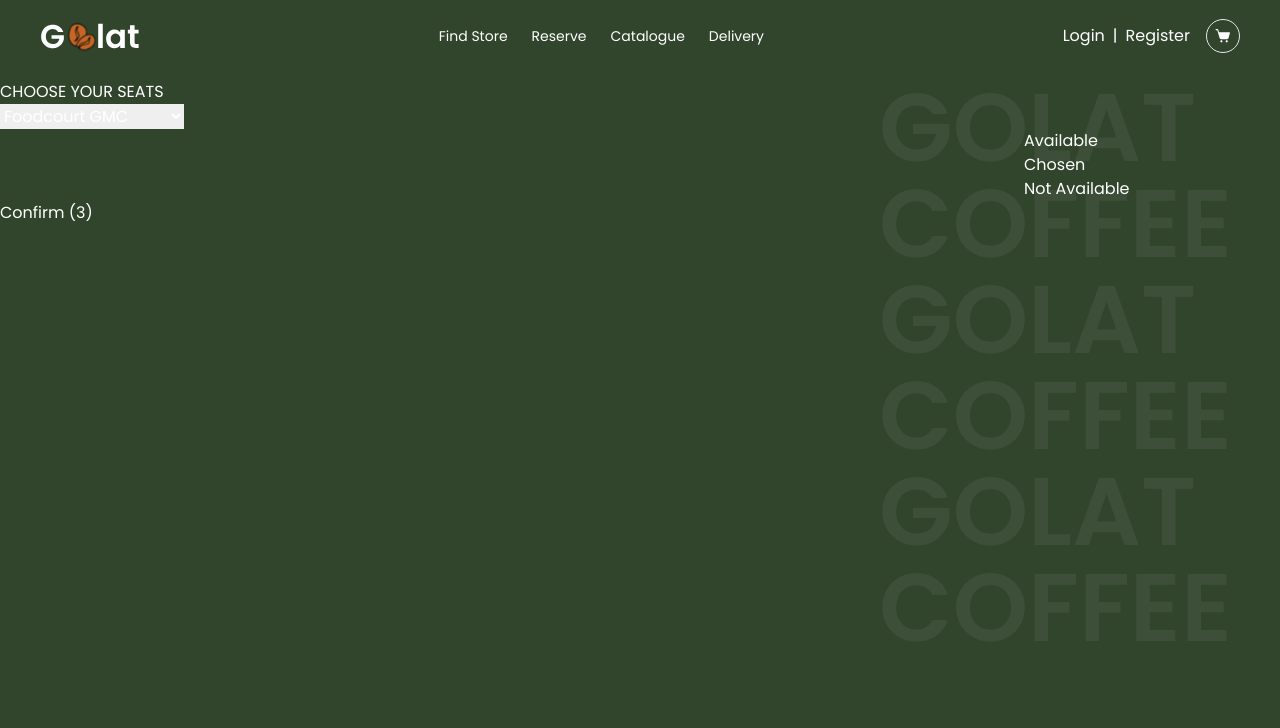
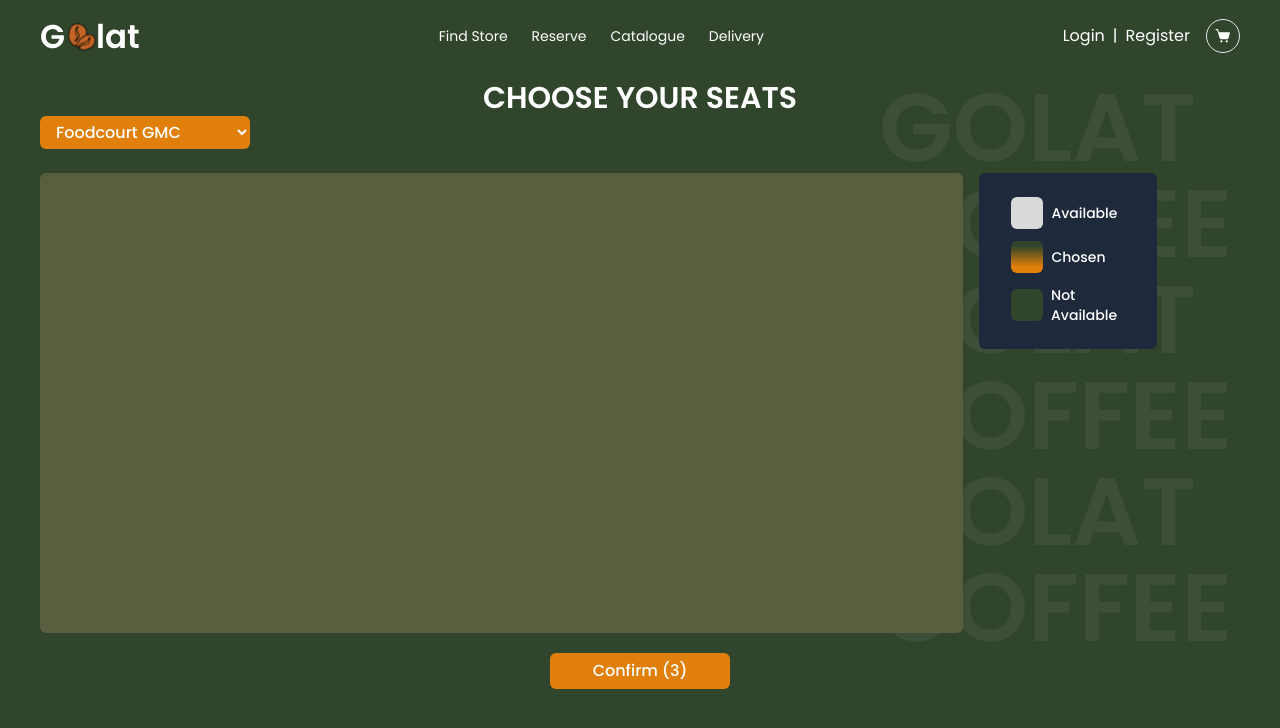
Before and after one commit to hadhaz/golat-cafe, a Next.js app: page /reserve in a window 1280 px wide. Shown: the top 728 px of the page. Built offline with nearby package versions, Linux system fonts and the light colour scheme.

Commit message:
add reserve page

```diff
--- a/pages/reserve.js
+++ b/pages/reserve.js
@@ -13,31 +13,37 @@
         <link rel='icon' href='/coffee.ico' />
       </Head>
       <Navbar />
-      <main className='pt-20 mx-auto max-w-7xl'>
-        <h1>CHOOSE YOUR SEATS</h1>
-        <select name='outlet' id='outlet'>
+      <main className='pt-20 mx-auto max-w-7xl px-10 flex flex-col'>
+        <h1 className='w-full text-center font-semibold text-2xl lg:text-3xl'>
+          CHOOSE YOUR SEATS
+        </h1>
+        <select
+          name='outlet'
+          id='outlet'
+          className='bg-mangoTango px-3 font-medium rounded-md w-fit py-1'
+        >
           <option value='gmc'>Foodcourt GMC</option>
-          <option value='komipa'>KOPMIPA UGM</option>
+          <option value='komipa'>Komipa UGM</option>
           <option value='sardjito'>Sardjito Food Corner</option>
         </select>
-        <div className='grid grid-cols-5'>
-          <div className='col-span-4'></div>
-          <div className='col-span-1'>
-            <div>
-              <div></div>
+        <div className='max-w-[90%] z-10 relative grid grid-cols-7 mt-6 gap-4'>
+          <div className='col-span-6 bg-[#585E3E] h-[460px] rounded-md'></div>
+          <div className='col-span-1 bg-slate-800 font-medium h-fit w-fit py-6 flex items-start flex-col gap-y-3 px-8 justify-center rounded-md text-sm'>
+            <div className='flex gap-2 items-center'>
+              <div className='bg-grayAvailable w-8 h-8 rounded-md'></div>
               <div>Available</div>
             </div>
-            <div>
-              <div></div>
+            <div className='flex gap-2 items-center'>
+              <div className='bg-greenOrange w-8 h-8 rounded-md'></div>
               <div>Chosen</div>
             </div>
-            <div>
-              <div></div>
+            <div className="flex gap-2 items-center">
+              <div className='bg-rifleGreen w-10 h-8 rounded-md'></div>
               <div>Not Available</div>
             </div>
           </div>
         </div>
-        <button>Confirm (3)</button>
+        <button className="bg-mangoTango min-w-[180px] py-[6px] font-medium rounded-md mt-5 w-fit self-center">Confirm (3)</button>
       </main>
     </>
   );
--- a/tailwind.config.js
+++ b/tailwind.config.js
@@ -13,6 +13,12 @@
         rifleGreen: "#31452C",
         whiteOverlay: "rgba(255, 255, 255, 0.2)",
         deepOrange: "#e04609",
+
+        grayAvailable: "#D9D9D9",
+      },
+      backgroundImage: {
+        greenOrange:
+        "linear-gradient(180deg, rgba(49,69,44,1) 16%, rgba(224,127,9,1) 80%)",
       },
       gridTemplateColumns: {
         // Simple 16 column grid
```
